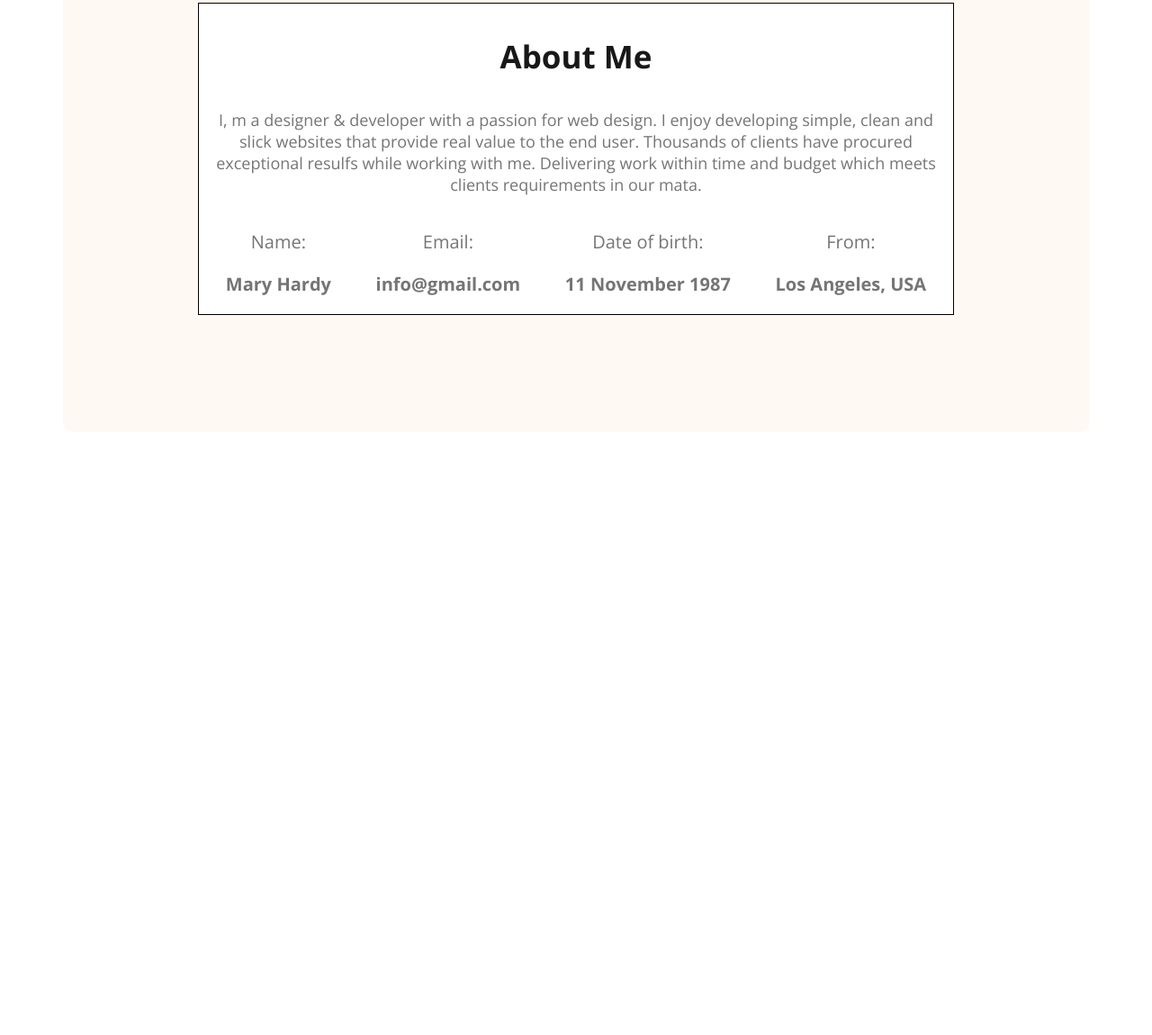
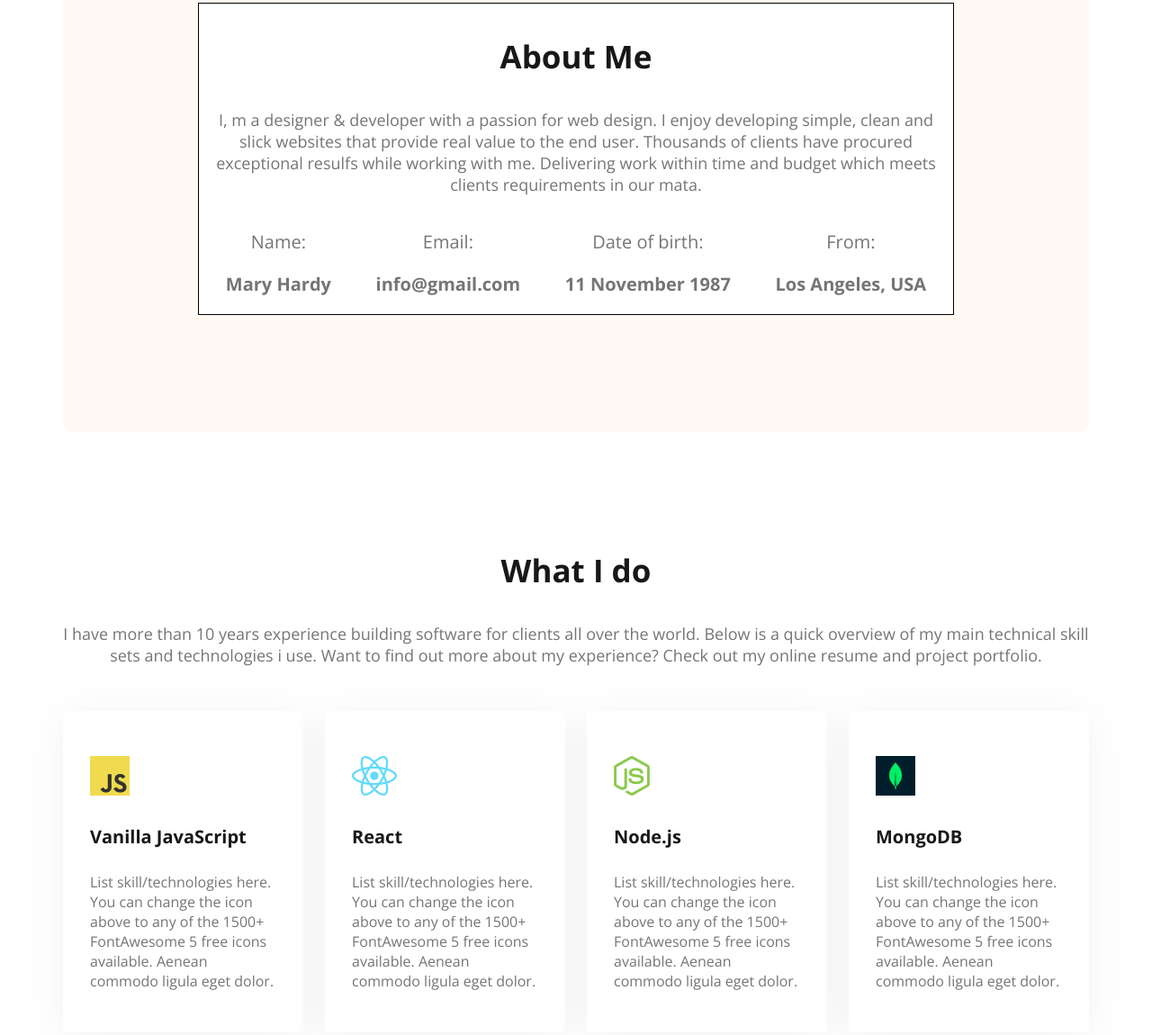
Before and after one commit to md-sharif-97/module-6-projects, a plain HTML site: page index.html in a window 1280 px wide. Shown: the part 1124-2274 px from the top of the page at 90% size. Before the commit the page ends 1612 px from the top, so only its background shows below. Drawn offline with nearby package versions, Linux system fonts and the light colour scheme.

Commit message:
third commit

```diff
--- a/index.html
+++ b/index.html
@@ -37,7 +37,7 @@
     </header>
     <main>
         <section class="about secondary-bg">
-            <div class="indide-bg">
+            <div class="inside-bg">
                 <h3 class="section-title">About Me</h3>
             <p class="section-description">I, m a designer & developer with a passion for web design. I enjoy developing simple, clean and slick websites that provide real value to the end user. Thousands of clients have procured exceptional resulfs while working with me. Delivering work within time and budget which meets clients requirements in our mata.</p>
             <div class="about-items">
@@ -59,8 +59,34 @@
                 </div>
             </div>
             </div>
-
         </section>
+        <!-- what i do section -->
+         <section class="skills">
+            <h3 class="section-title text-align">What I do</h3>
+            <p class="section-description text-align">I have more than 10 years experience building software for clients all over the world. Below is a quick overview of my main technical skill sets and technologies i use. Want to find out more about my experience? Check out my online resume and project portfolio.</p>
+            <div class="skill-container">
+                <div class="skill">
+                    <img src="images/icons/js.png" alt="">
+                    <h4 class="skill-title">Vanilla JavaScript</h4>
+                    <p class="skill-description">List skill/technologies here. You can change the icon above to any of the 1500+ FontAwesome 5 free icons available. Aenean commodo ligula eget dolor.</p>
+                </div>
+                <div class="skill">
+                    <img src="images/icons/react.png" alt="">
+                    <h4 class="skill-title">React</h4>
+                    <p class="skill-description">List skill/technologies here. You can change the icon above to any of the 1500+ FontAwesome 5 free icons available. Aenean commodo ligula eget dolor.</p>
+                </div>
+                <div class="skill">
+                    <img src="images/icons/nodejs.png" alt="">
+                    <h4 class="skill-title">Node.js</h4>
+                    <p class="skill-description">List skill/technologies here. You can change the icon above to any of the 1500+ FontAwesome 5 free icons available. Aenean commodo ligula eget dolor.</p>
+                </div>
+                <div class="skill">
+                    <img src="images/icons/mongo.png" alt="">
+                    <h4 class="skill-title">MongoDB</h4>
+                    <p class="skill-description">List skill/technologies here. You can change the icon above to any of the 1500+ FontAwesome 5 free icons available. Aenean commodo ligula eget dolor.</p>
+                </div>
+            </div>
+         </section>
 
     </main>
     <footer>
--- a/style/style.css
+++ b/style/style.css
@@ -7,11 +7,12 @@
 }
 
 /* nav style */
-.header{
-    background-image: url('../images/developer.png'),url('../images/header_bg.png');
+.header {
+    background-image: url('../images/developer.png'), url('../images/header_bg.png');
     background-repeat: no-repeat;
     background-position: top left, bottom right;
 }
+
 nav {
     display: flex;
     align-items: center;
@@ -43,10 +44,12 @@ nav ul li {
 nav li a {
     text-decoration: none;
 }
+
 /* shared */
-.secondary-bg{
+.secondary-bg {
     background-color: #FFF8F3;
 }
+
 .dark-2 {
     color: rgb(71, 71, 71);
 }
@@ -61,16 +64,29 @@ nav li a {
     border: none;
 }
 
-.section-title{
+.section-title {
     font-size: 35px;
     font-weight: bold;
     color: #181818;
 }
 
-.section-description{
+.section-description {
     font-size: 18px;
     color: #757575;
+}
 
+.text-align {
+    text-align: center;
+}
+
+.skill-title {
+    font-size: 20px;
+    color: #181818;
+}
+
+.skill-description {
+    font-size: 16px;
+    color: #757575;
 }
 
 /* banner styles */
@@ -79,26 +95,29 @@ nav li a {
     font-weight: 600;
 }
 
-.banner-title{
+.banner-title {
     font-size: 85px;
     font-weight: 700;
 }
-.banner-description{
+
+.banner-description {
     font-size: 18px;
     font-weight: 300;
     color: #8E8D8C;
 }
-.banner{
+
+.banner {
     display: flex;
     justify-content: space-between;
     margin: 0 27px 0 120px;
 }
-.banner-image-size{
+
+.banner-image-size {
     width: 554px;
     height: 676px;
 }
 
-.banner-content{
+.banner-content {
     max-width: 500px;
     margin-left: 100px;
 }
@@ -106,37 +125,59 @@ nav li a {
 
 /* main section */
 
-main{
+main {
     max-width: 1140px;
     margin: 0 auto;
 }
 
+main section{
+    margin-top: 130px;
+    margin-bottom: 130px;
+}
+
 /* about section */
 
-.about{
+.about {
     border-radius: 10px;
     padding: 130px 150px;
     text-align: center;
-    margin-top: 130px;
 }
 
-.about-title{
+.about-title {
     font-size: 20px;
     color: #757575;
 }
 
-.about_description{
+.about_description {
     font-size: 20px;
     color: #757575;
     font-weight: bold;
 }
-.about-items{
+
+.about-items {
     display: flex;
     justify-content: space-around;
 }
 
-.indide-bg{
+.inside-bg {
     background-color: white;
     border: 1px solid black;
     padding: 0 5px;
 }
+
+/* skill-section  */
+
+.skill-container {
+    display: flex;
+    gap: 24px;
+    margin-top: 50px;
+
+}
+
+.skill {
+    color: #FFFFFF;
+    border-radius: 5px;
+    box-shadow: 0px 6px 50px 0px rgba(0, 0, 0, 0.06);
+    background: rgb(255, 255, 255);
+    padding: 50px 30px 30px 30px;
+}
```
